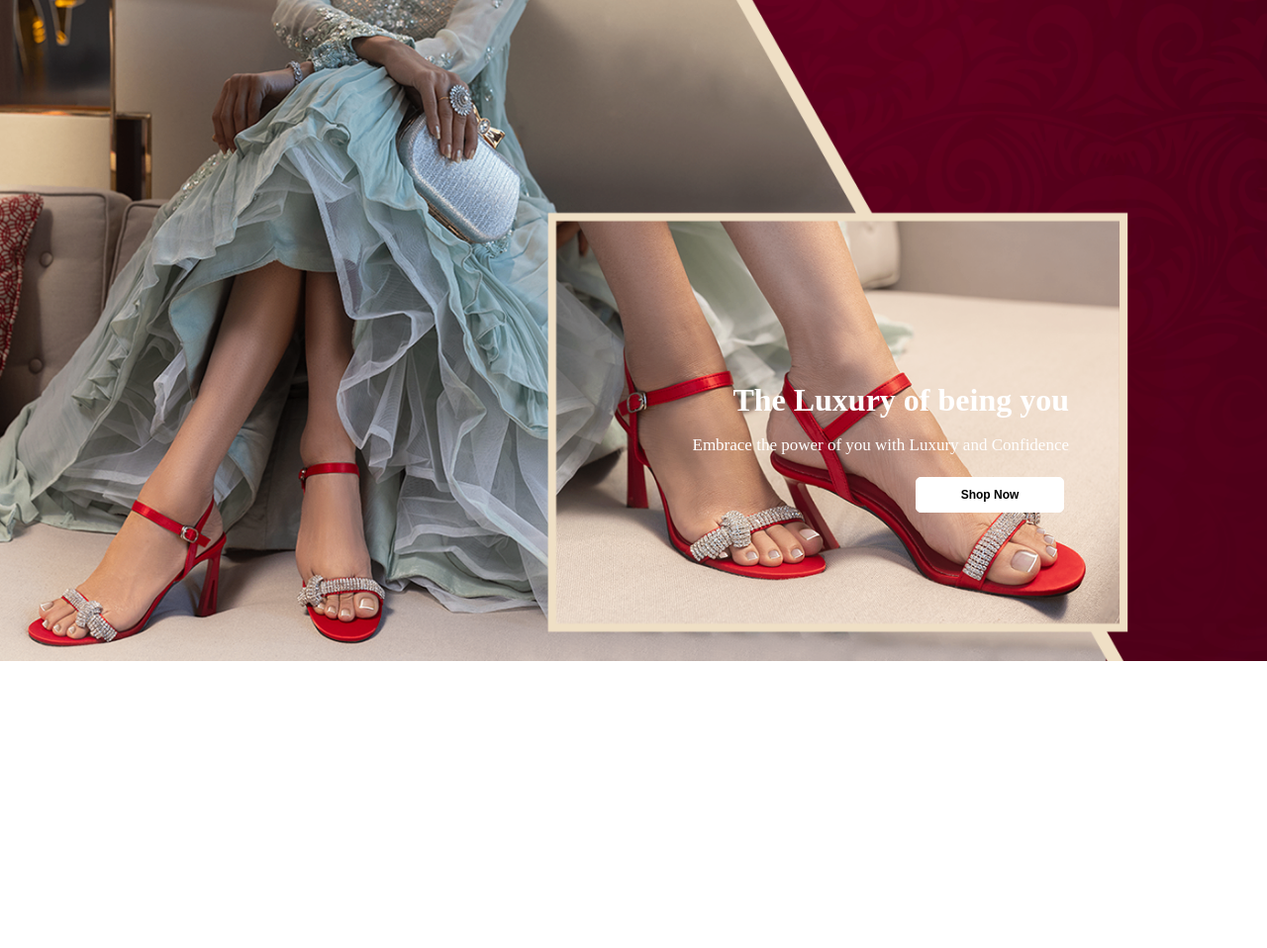
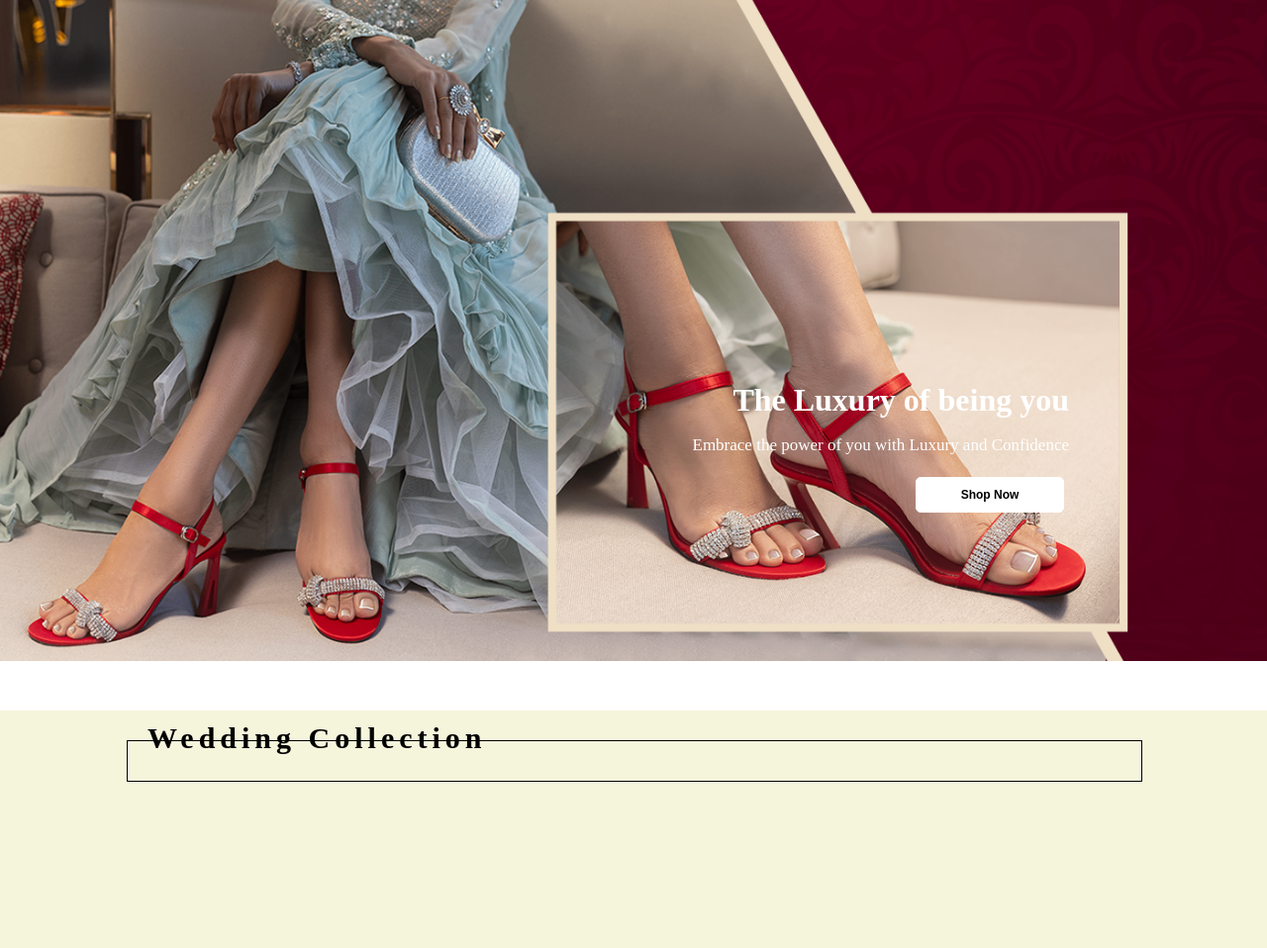
Before and after one commit to oldcoderbd/Apex-final, a plain HTML site: page index.html in a window 1280 px wide. Shown: the part 1766-2724 px from the top of the page at 99% size. Before the commit the page ends 2484 px from the top, so only its background shows below. Drawn offline with Linux system fonts and the light colour scheme.

Commit message:
products carosoule

```diff
--- a/index.html
+++ b/index.html
@@ -94,5 +94,10 @@
             <button>Shop Now</button>
         </div>
     </div>
+    <div class="pro-car">
+        <div class="up">
+            <h5>Wedding Collection</h5>
+        </div>
+    </div>
 </body>
 </html>
--- a/style.css
+++ b/style.css
@@ -231,3 +231,23 @@ body{
     color: white;
     font-size: 17px;
 }
+.pro-car{
+    position: relative;
+    width: 100%;
+    height: 30vh;
+    background-color: beige;
+}.up{
+    position: absolute;
+    top: 30px;
+    left: 10%;
+    width: 80%;
+    height: 5vh;
+    border: 1px solid black;
+}
+.up h5{
+    position: absolute;
+    font-size: 30px;
+    letter-spacing: 5px;
+    top: -70px;
+    padding: 0px 20px;
+}
```
